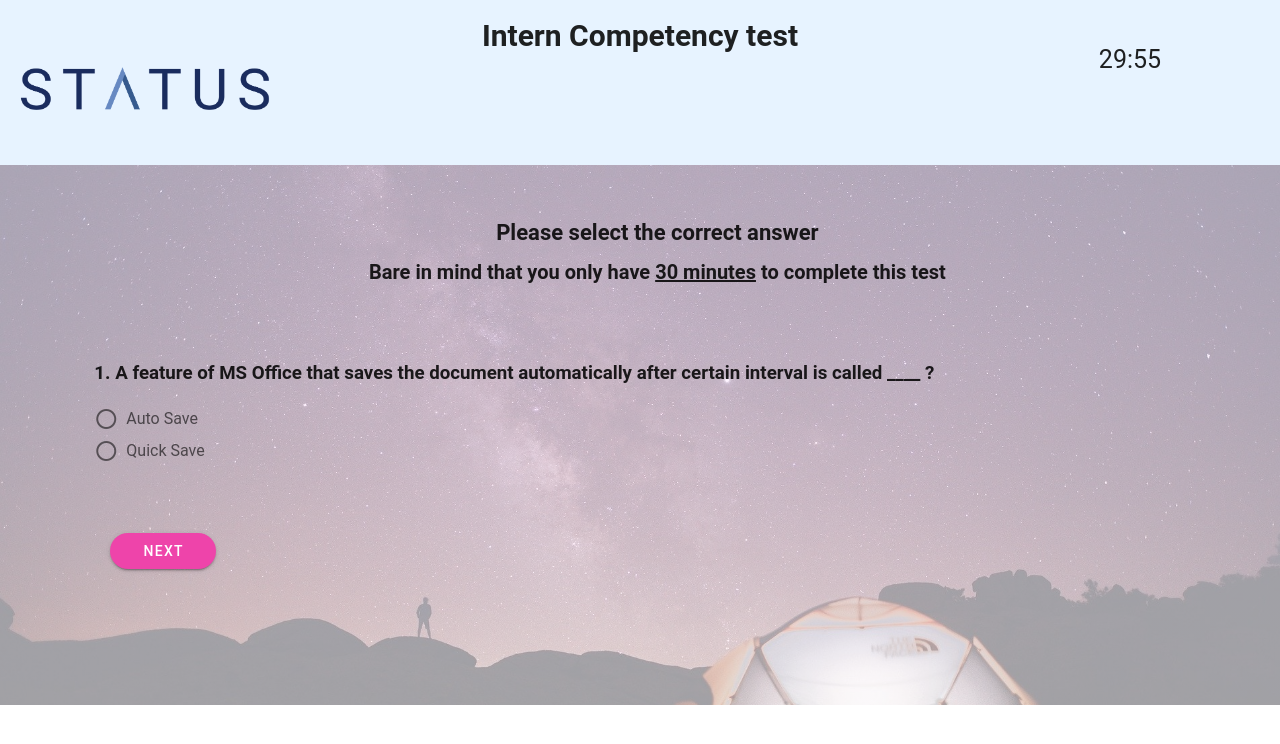
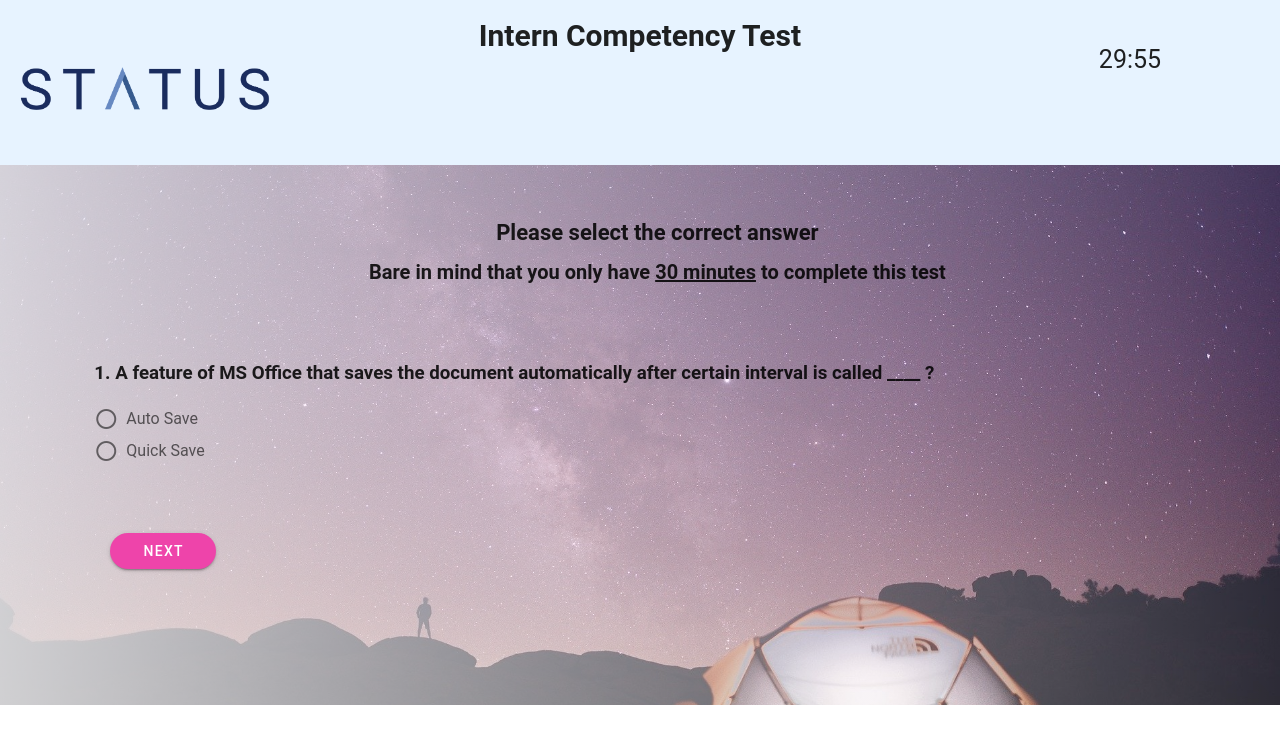
Before and after one commit to Liam2001-bit/qna, a Vue app: page /questions/ITdeptTest/1 in a window 1280 px wide. Shown: the top 744 px of the page. Built offline with nearby package versions, Linux system fonts and the light colour scheme; a small style sheet from the web is missing.

Commit message:
fixed question number from 10 to 8

```diff
--- a/src/App.vue
+++ b/src/App.vue
@@ -2,14 +2,14 @@
   <v-app>
 
     <head>
-      <meta name="description" content="Editor: Liam Edwards. Intership tests">
+      <meta name="description" content="Editor: Liam Edwards. Intership Competency Tests">
     </head>
     <div id="grad2">
     <header style="padding:1%">
       <div>
-        <h1 class="d-flex align-top justify-center" style="font-weight: 600; font-size: 30px;">Intern Competency test</h1>
+        <h1 class="d-flex align-top justify-center" style="font-weight: 600; font-size: 30px;">Intern Competency Test</h1>
       </div>
-      <img src="@/assets/status.png" width="265px"/>
+      <img src="@/assets/status.png" width="265px" alt="Status logo"/>
 
       <div class="base-timer">
         <!-- <svg class="base-timer__svg" viewBox="0 0 100 100" xmlns="http://www.w3.org/2000/svg">
@@ -163,22 +163,22 @@ export default {
 
 .bg-home {
   background-image:
-        linear-gradient(to left, rgba(255, 255, 255, 0.6), rgba(255, 255, 255, 0.1)),
+        linear-gradient(to left,rgba(0, 0, 0, 0.4),rgba(255, 255, 255, 0.7)),
         url(./assets/chess.jpg);
 }
 .bg-choice {
   background-image:
-        linear-gradient(to left, rgba(245, 240, 240, 0.2), rgba(255, 255, 255, 0.5)),
+        linear-gradient(to left, rgba(0, 0, 0, 0.5), rgba(250, 248, 248, 0.5)),
         url(./assets/laptop.jpg);
 }
 .bg-questions {
   background-image:
-        linear-gradient(to left, rgba(255, 255, 255, 0.6), rgba(255, 255, 255, 0.6)),
+        linear-gradient(to left, rgba(255, 255, 255, 0.1), rgba(255, 255, 255, 0.8)),
         url(./assets/tent.jpg);
 }
 .bg-result {
   background-image:
-        linear-gradient(to left, rgba(255, 255, 255, 0.2), rgba(255, 255, 255, 0.2)),
+        linear-gradient(to left, rgba(0, 0, 0, 0.8), rgba(0, 0, 0, 0.2)),
         url(./assets/stock.jpg);
 }
 
--- a/src/views/questions.vue
+++ b/src/views/questions.vue
@@ -49,7 +49,7 @@ export default {
         this.mAnswerSheet([this.questionNumber, this.$refs.questionObject.answer])
 
         // 2.  we want to go to the next question
-        if(parseInt(this.questionNumber) < 10){
+        if(parseInt(this.questionNumber) < 8){
           this.$router.push({
             name: 'Questions',
             params: {
@@ -79,12 +79,6 @@ export default {
 
 
 <style scoped>
-    /* .backgroundQuestions{
-        background-image:
-        linear-gradient(to left, rgba(255, 255, 255, 0.6), rgba(255, 255, 255, 0.6)),
-        url(../assets/tent.jpg);
-    } */
-
     .hero-wrap {
         width: 110%;
         height: 900px;
```
